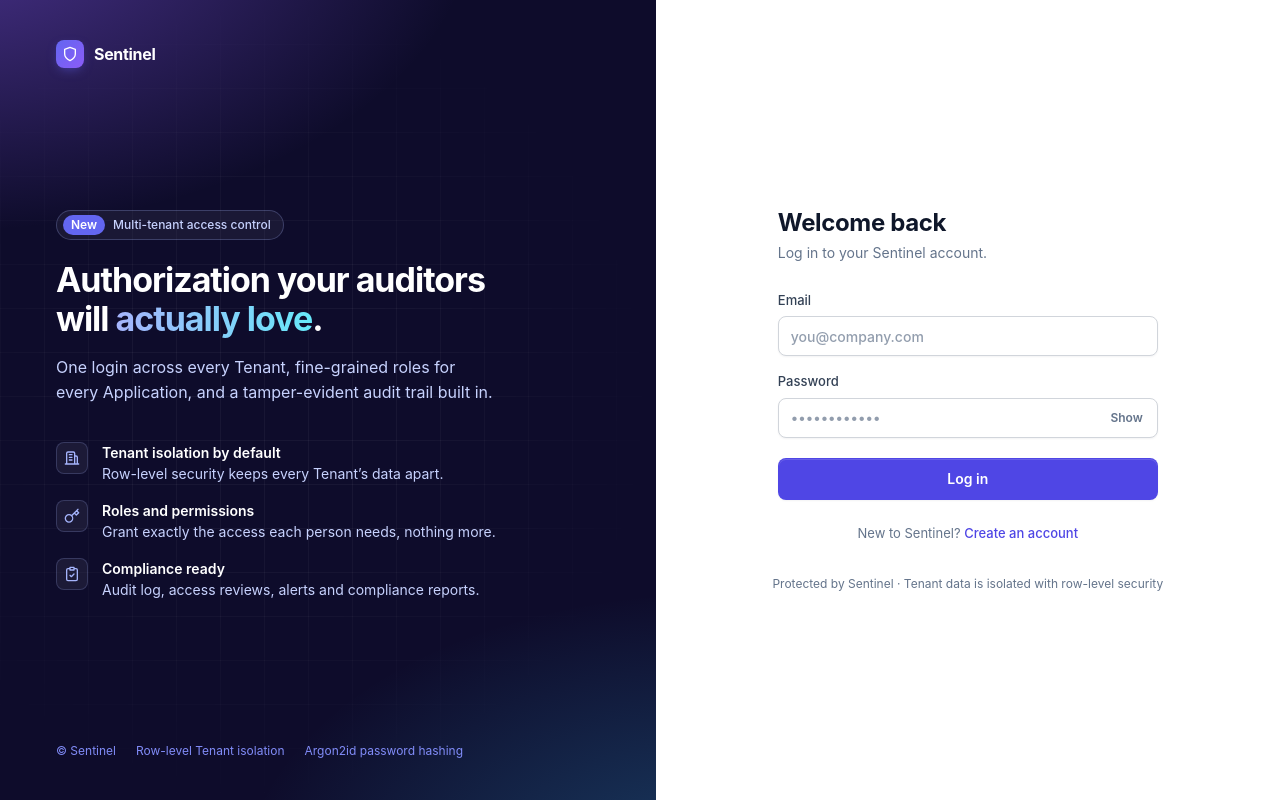
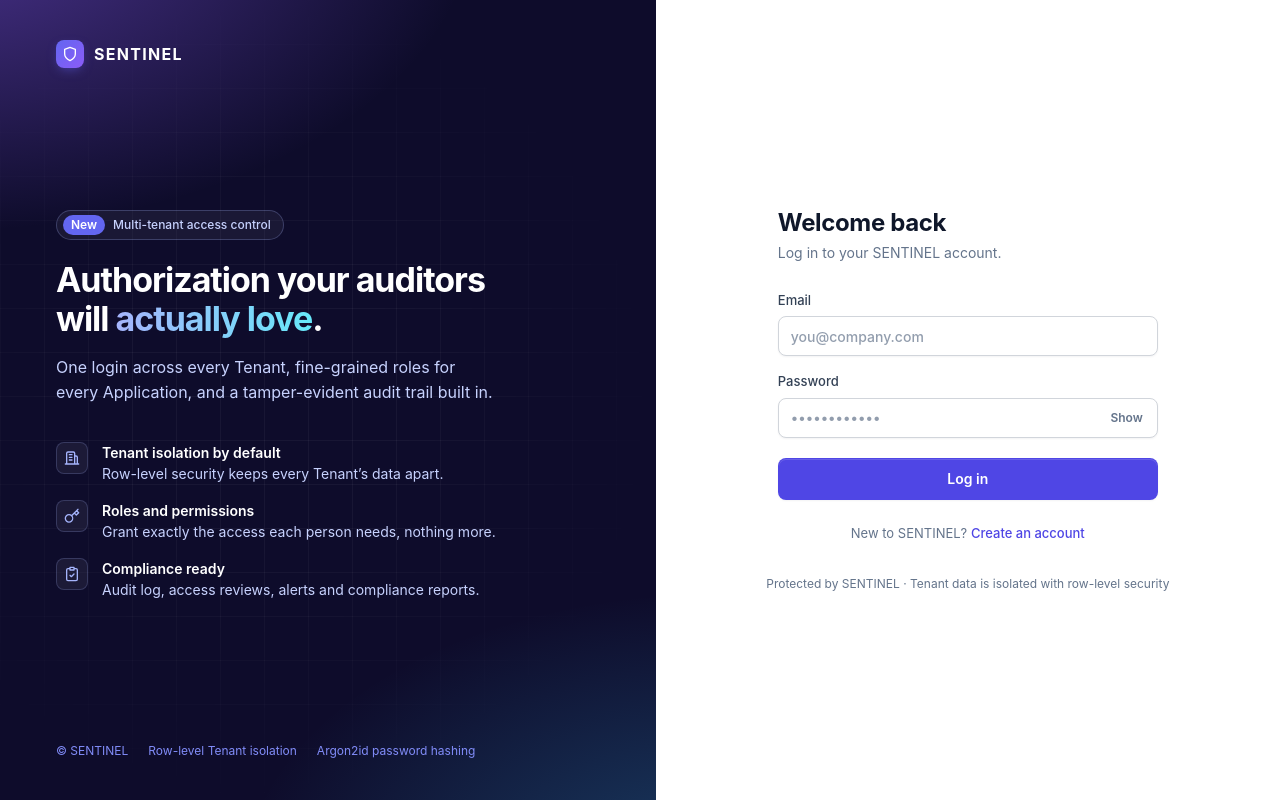
Before and after one commit to abhishah16-simform/sentinel-security-rbac, a website: page public/login.html in a window 1280 px wide. Drawn offline with Linux system fonts and the light colour scheme.

Commit message:
style: show the product name as SENTINEL across the web UI
Co-Authored-By: Claude Opus 5.5 <noreply@anthropic.com>

```diff
--- a/public/auth.js
+++ b/public/auth.js
@@ -11,7 +11,7 @@
   }
 
   aside.innerHTML =
-    '<a class="brand" href="/"><span class="brand-mark"><i data-icon="shield"></i></span>Sentinel</a>' +
+    '<a class="brand" href="/"><span class="brand-mark"><i data-icon="shield"></i></span>SENTINEL</a>' +
     '<div class="auth-pitch">' +
     '<span class="eyebrow"><b>New</b>Multi-tenant access control</span>' +
     '<h2>Authorization your auditors will <em>actually love</em>.</h2>' +
@@ -21,6 +21,6 @@
     feature('key', 'Roles and permissions', 'Grant exactly the access each person needs, nothing more.') +
     feature('clipboardCheck', 'Compliance ready', 'Audit log, access reviews, alerts and compliance reports.') +
     '</ul></div>' +
-    '<div class="auth-footnote"><span>© Sentinel</span><span>Row-level Tenant isolation</span><span>Argon2id password hashing</span></div>';
+    '<div class="auth-footnote"><span>© SENTINEL</span><span>Row-level Tenant isolation</span><span>Argon2id password hashing</span></div>';
   Icons.hydrate(aside);
 })();
--- a/public/login.html
+++ b/public/login.html
@@ -3,7 +3,7 @@
   <head>
     <meta charset="utf-8" />
     <meta name="viewport" content="width=device-width, initial-scale=1" />
-    <title>Log in · Sentinel</title>
+    <title>Log in · SENTINEL</title>
     <link rel="stylesheet" href="/styles.css" />
   </head>
   <body>
@@ -11,18 +11,18 @@
       <aside class="auth-aside" id="auth-aside" aria-hidden="true"></aside>
       <main class="auth-main">
         <div class="auth-card">
-          <a class="brand" href="/"><span class="brand-mark"><i data-icon="shield"></i></span>Sentinel</a>
+          <a class="brand" href="/"><span class="brand-mark"><i data-icon="shield"></i></span>SENTINEL</a>
           <h1>Welcome back</h1>
-          <p class="subtitle">Log in to your Sentinel account.</p>
+          <p class="subtitle">Log in to your SENTINEL account.</p>
           <form id="login-form" class="form">
             <label>Email <input name="email" type="email" autocomplete="username" required maxlength="254" placeholder="you@company.com" /></label>
             <label>Password <input name="password" type="password" autocomplete="current-password" required maxlength="128" placeholder="••••••••••••" /></label>
             <button type="submit">Log in</button>
           </form>
           <p id="message" class="message" role="alert" hidden></p>
-          <p class="links">New to Sentinel? <a href="/signup.html">Create an account</a></p>
+          <p class="links">New to SENTINEL? <a href="/signup.html">Create an account</a></p>
         </div>
-        <p class="auth-legal">Protected by Sentinel · Tenant data is isolated with row-level security</p>
+        <p class="auth-legal">Protected by SENTINEL · Tenant data is isolated with row-level security</p>
       </main>
     </div>
     <script src="/icons.js"></script>
--- a/public/shell.js
+++ b/public/shell.js
@@ -19,7 +19,7 @@
   }
 
   sidebar.innerHTML =
-    '<a class="brand" href="/"><span class="brand-mark"><i data-icon="shield"></i></span>Sentinel</a>' +
+    '<a class="brand" href="/"><span class="brand-mark"><i data-icon="shield"></i></span>SENTINEL</a>' +
     '<a class="workspace none" id="workspace" href="/tenants.html" title="Switch Tenant">' +
     '<span class="workspace-avatar" id="workspace-avatar">–</span>' +
     '<span class="workspace-text"><small>Tenant</small><span id="workspace-name">No Tenant selected</span></span>' +
--- a/public/styles.css
+++ b/public/styles.css
@@ -150,7 +150,7 @@ svg {
   color: var(--text);
   font-size: 1rem;
   font-weight: 700;
-  letter-spacing: -0.02em;
+  letter-spacing: 0.08em;
 }
 
 .brand:hover {
```
Also changed, not shown: public/index.html (+3 -3 lines), public/signup.html (+4 -4 lines), public/tenants.html (+1 -1 lines), public/verify-email.html (+3 -3 lines).
